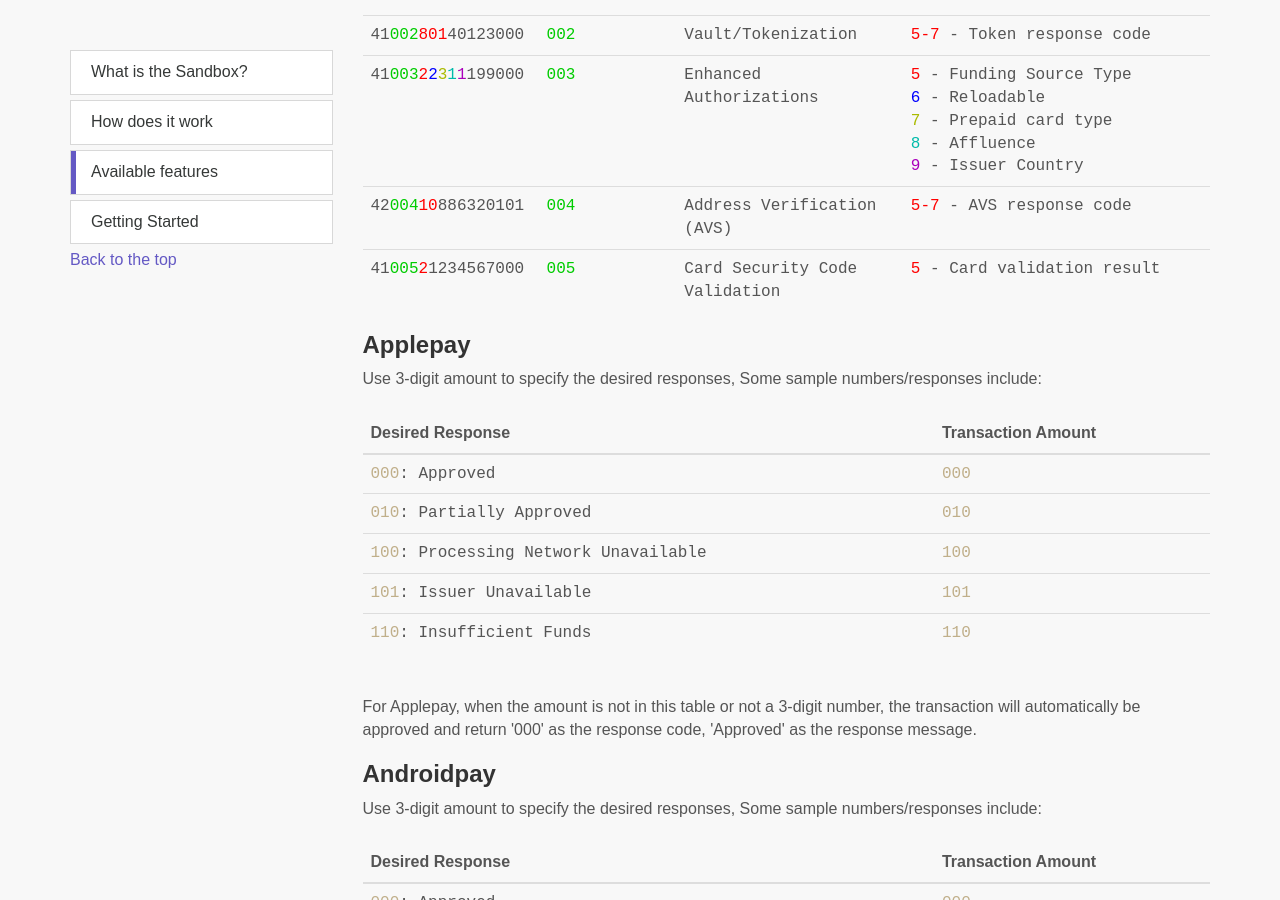
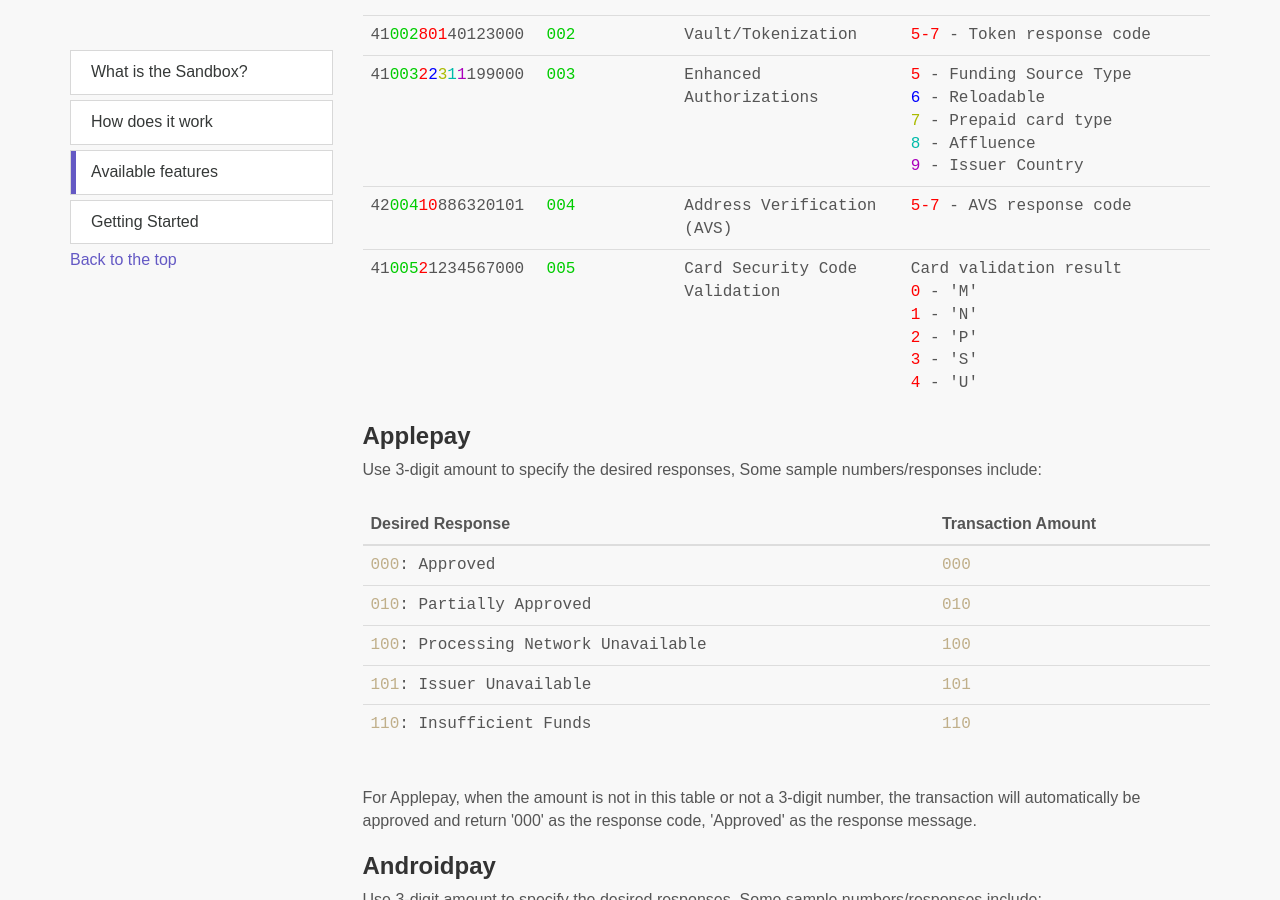
Before and after one commit to isunnapud/vantiv.github.io, a Jekyll site: the page built from sandbox/index.html, in a window 1280 px wide and 900 px high, scrolled down 1473 px. Built offline with Jekyll 4.4.1, drawn with Linux system fonts in a browser that asks for light colours; nearby versions of some CDN libraries.

Commit message:
Update Sandbox doco

```diff
--- a/sandbox/index.html
+++ b/sandbox/index.html
@@ -161,7 +161,12 @@ Characters: 0123456789012345
 							<td>41<span style="color: #00CC00; ">005</span><span style="color: red; ">2</span>1234567000</td>
 							<td><span style="color: #00CC00; ">005</span></td>
 							<td>Card Security Code Validation</td>
-							<td><span style="color: red; ">5</span> - Card validation result</td>
+							<td>Card validation result</br>
+								<span style="color: red; ">0</span> - 'M'</br>
+								<span style="color: red; ">1</span> - 'N'</br>
+								<span style="color: red; ">2</span> - 'P'</br>
+								<span style="color: red; ">3</span> - 'S'</br>
+								<span style="color: red; ">4</span> - 'U'</td>
 						</tr>
 					</tbody>
 				</table>
```
